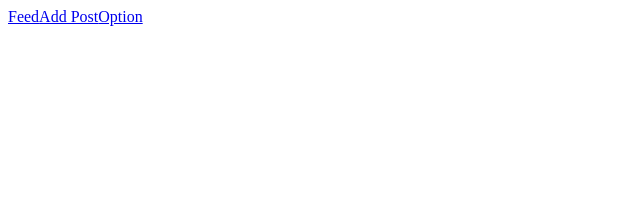
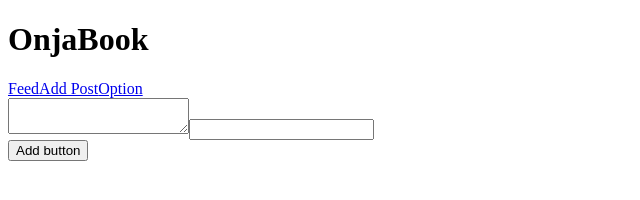
Before and after one commit to bakozetra/facebook_clone, a React app: page /add in a window 1280 px wide. Shown: the whole page, without its empty margins (0-640 px from the left). Built offline with nearby package versions, Linux system fonts and the light colour scheme.

Commit message:
added  condition to make the add button working

```diff
--- a/component/AddPostComponent.js
+++ b/component/AddPostComponent.js
@@ -1,11 +1,60 @@
-import React from 'react'
+import React, { useContext, useState } from 'react'
+import { Context } from '../Context';
 
 function AddPostComponent() {
+  const {facebook , setFacebook} = useContext(Context);
+  const [addnewPost , setAddNewPost] = useState([])
+  function AddPost(event) {
+    event.preventDefault();
+    const { image , text } = event.target
+    console.log(event.target.value);
+    console.log(text.value)
+    const newPost = {
+      "username": "",
+      "picture": "",
+      "date": new Date(Date.now()).toDateString(),
+      "text": text.value,
+      "image": image.value,
+      "likes": [
+        {
+          "likeId": 2606822105162,
+          "UserId": 1
+        },
+        {
+          "likeId": 1006822320405,
+          "UserId": 2
+        }
+      ],
+      "comment": [
+        {
+          "commentId": 1806822922176,
+          "nameUser": "",
+          "dateComment": "",
+          "content": ""
+        }
+      ],
+      "id": 1606754806009
+    }
+    setFacebook([...facebook,newPost])
+  console.log(newPost);
+  }
+  console.log(addnewPost)
   return (
-    <div>
-      <p>hello</p>
-    </div>
+    <form onSubmit={(e) => AddPost(e)}>
+      <div>
+      <textarea
+      name="text"
+      type = "text"
+      value={addnewPost.text}
+      />
+      <input
+      name="image"
+      type="url"
+      value={addnewPost.image}
+      />
+      </div>
+      <button>Add button</button>
+    </form>
   )
 }
-
 export default AddPostComponent
--- a/component/FeedComponent.js
+++ b/component/FeedComponent.js
@@ -3,43 +3,34 @@ import { Context } from '../Context';
 
 function FeedComponent({ list }) {
   const [addComment, setAddComent] = useState("");
-  const { facebook , setFacebook } = useContext(Context);
+  const { facebook, setFacebook } = useContext(Context);
+  let users = [
+    {
+      userId: "",
+      userName: "Holly",
+      profilePictureUrl: "https://picsum.photos/100",
+    },
+    {
+      userId: "",
+      userName: "Romance",
+      profilePictureUrl: "https://picsum.photos/100",
+    },
+  ]
+
+  console.log(users);
 
   function handleClik(event, id) {
     event.preventDefault()
     setAddComent(event.target.value);
-
   }
-  function likeButton (idLike) {
-    const likePost = facebook.map(postLike => {
-      console.log(postLike.likes);
-        postLike.likes.map(likeComment => {
-          console.log(likeComment.likeId);
-          if(likeComment.likeId === idLike) {
-            // return {
-            //   ...likeComment,
-            //   likes : likeComment.UserId + 1
-            // }
-            console.log("hello");
-          }
-        })
-
-       return postLike
-    })
-    console.log(likePost);
-    setAddComent([...facebook])
-   }
-
-   console.log(likeButton);
   function handleSubmit(event, id) {
     event.preventDefault();
     const newComment = {
-      "nameuser" : "his is good" ,
+      "nameUser": "",
       "dateComment": "",
-      "content" : addComment,
+      "content": addComment,
     }
-
-
+    console.log(newComment);
     const newFacebook = facebook.map(post => {
       if (post.id === id) {
         return {
@@ -49,28 +40,32 @@ function FeedComponent({ list }) {
       }
       return post
     });
-
     setFacebook([...facebook]);
   }
 
   return (
     <div className='container'>
       <div>
+        <div>
           <a href="/"><img src={list.picture}></img>
           </a>{list.username}
+          <p>{list.date}</p>
+        </div>
       </div>
       <h5>{list.text}</h5>
       <img src={list.image}></img>
       <div>
-      <button onClick={(e) => likeButton(e)}>like</button>
+        <button>like</button>
       </div>
       {list.comment.map((com, index) => {
         return (
-          <>
+          <div className='comment'>
+            <div>
               <img src="https://picsum.photos/100"></img>
-            <p>{com.nameuser}</p>
+              <p>{com.nameUser}</p>
+            </div>
             <h5 key={index}>{com.content}</h5>
-          </>)
+          </div>)
       })}
       <form onSubmit={(e) => handleSubmit(e, list.id)} >
         <label>
@@ -81,7 +76,7 @@ function FeedComponent({ list }) {
             onChange={(e) => {
               setAddComent(e.target.value)
             }}
-           required/>
+            required />
           <button>Add comment</button>
         </label>
       </form>
@@ -89,4 +84,5 @@ function FeedComponent({ list }) {
   )
 }
 
+
 export default FeedComponent
--- a/component/OptionComponent.js
+++ b/component/OptionComponent.js
@@ -1,6 +1,7 @@
 import React from 'react'
 
 function OptionComponent() {
+
   return (
     <div>
 
--- a/facebook.json
+++ b/facebook.json
@@ -2,7 +2,7 @@
   {
     "username": "Sabrina",
     "picture": "https://images.gr-assets.com/books/1513309376l/37533587.jpg",
-    "date": "",
+    "date": "12/02/20",
     "text": "this is good book",
     "image": "https://images.gr-assets.com/books/1513309376l/37533587.jpg",
     "likes": [
@@ -18,9 +18,9 @@
     "comment": [
       {
         "commentId": 1606822922176,
-        " nameuser": "his is good",
-        "dateComment": "",
-        "content": "thia is god"
+        "nameUser": "You",
+        "dateComment": "1/3/20",
+        "content": "Good book"
       }
     ],
     "id": 1606734806009
@@ -44,9 +44,9 @@
     "comment": [
       {
         "commentId": 1606822898497,
-        " nameuser": "his is good",
+        " nameuser": "Me",
         "date": "",
-        "content": "thia is god"
+        "content": "Good to have"
       }
     ],
     "id": 1606734828336
--- a/index.html
+++ b/index.html
@@ -3,10 +3,13 @@
 <head>
   <meta charset="UTF-8">
   <meta name="viewport" content="width=device-width, initial-scale=1.0">
-  <title>Document</title>
+  <title>Onja book</title>
   <link rel="stylesheet" href="./style.css">
 </head>
 <body>
+  <header>
+    <h1>OnjaBook</h1>
+  </header>
   <div id="root"></div>
   <script src="./index.js"></script>
 
--- a/pages/AddPost.js
+++ b/pages/AddPost.js
@@ -1,10 +1,11 @@
 import React, { useContext } from 'react'
+import AddPostComponent from '../component/AddPostComponent'
 
 
 function AddPost() {
   return (
     <div>
-
+      <AddPostComponent/>
     </div>
   )
 }
--- a/style.css
+++ b/style.css
@@ -6,7 +6,10 @@ img {
   flex-direction: column;
 }
 
-div > a img {
+div > a img ,.comment img {
   width: 10%;
   border-radius: 50%;
 }
+.comment {
+  display: flex;
+}
```
Lines whose indentation alone changed are shown as unchanged.
